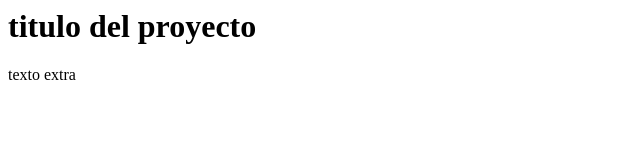
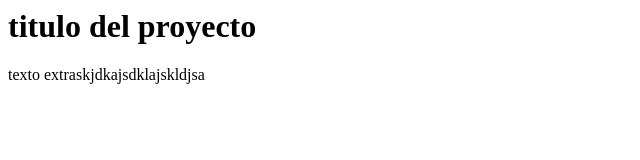
Before and after one commit to DiegoBCA/TestGithubPages, a plain HTML site: page index.html in a window 1280 px wide. Shown: the whole page, without its empty margins (0-640 px from the left). Drawn offline with Linux system fonts and the light colour scheme.

Commit message:
Update index.html

```diff
--- a/index.html
+++ b/index.html
@@ -1,2 +1,2 @@
 <h1>titulo del proyecto</h1>
-<p>texto extra</p>
+<p>texto extraskjdkajsdklajskldjsa</p>
```
